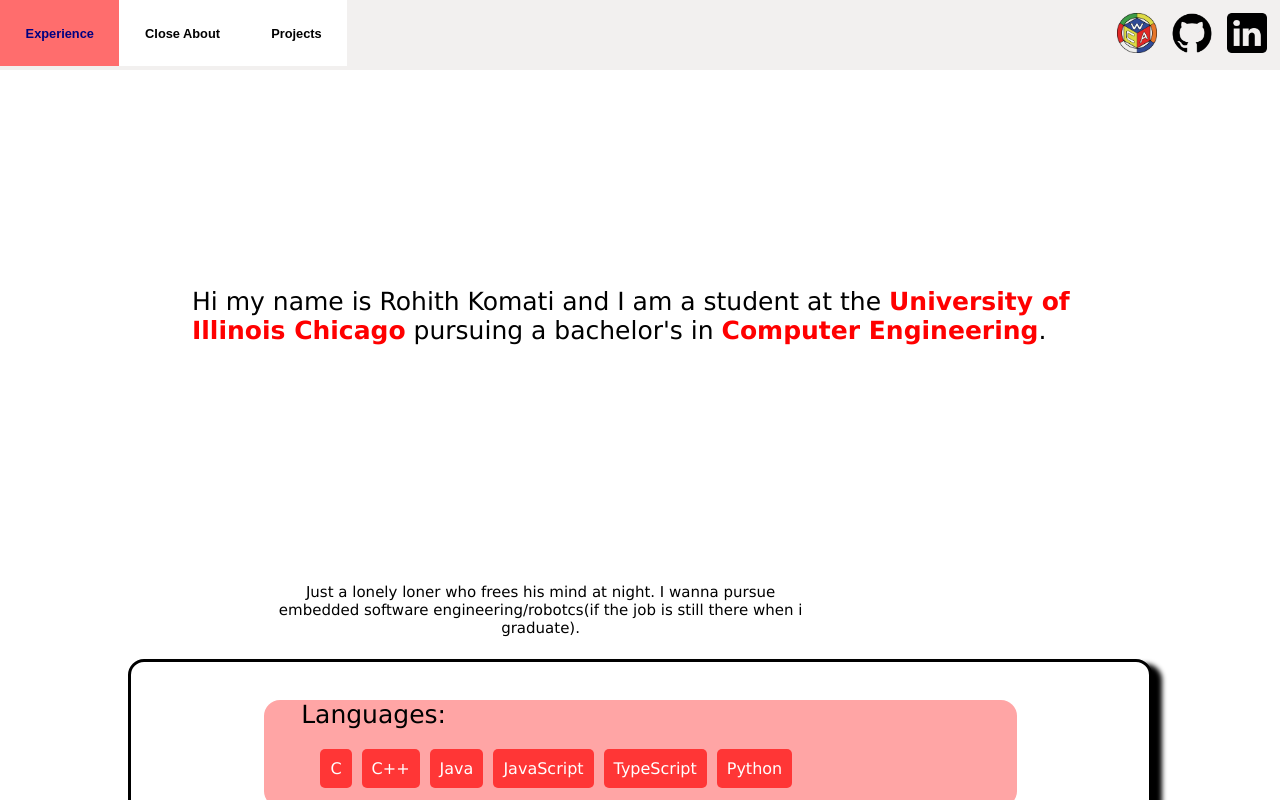
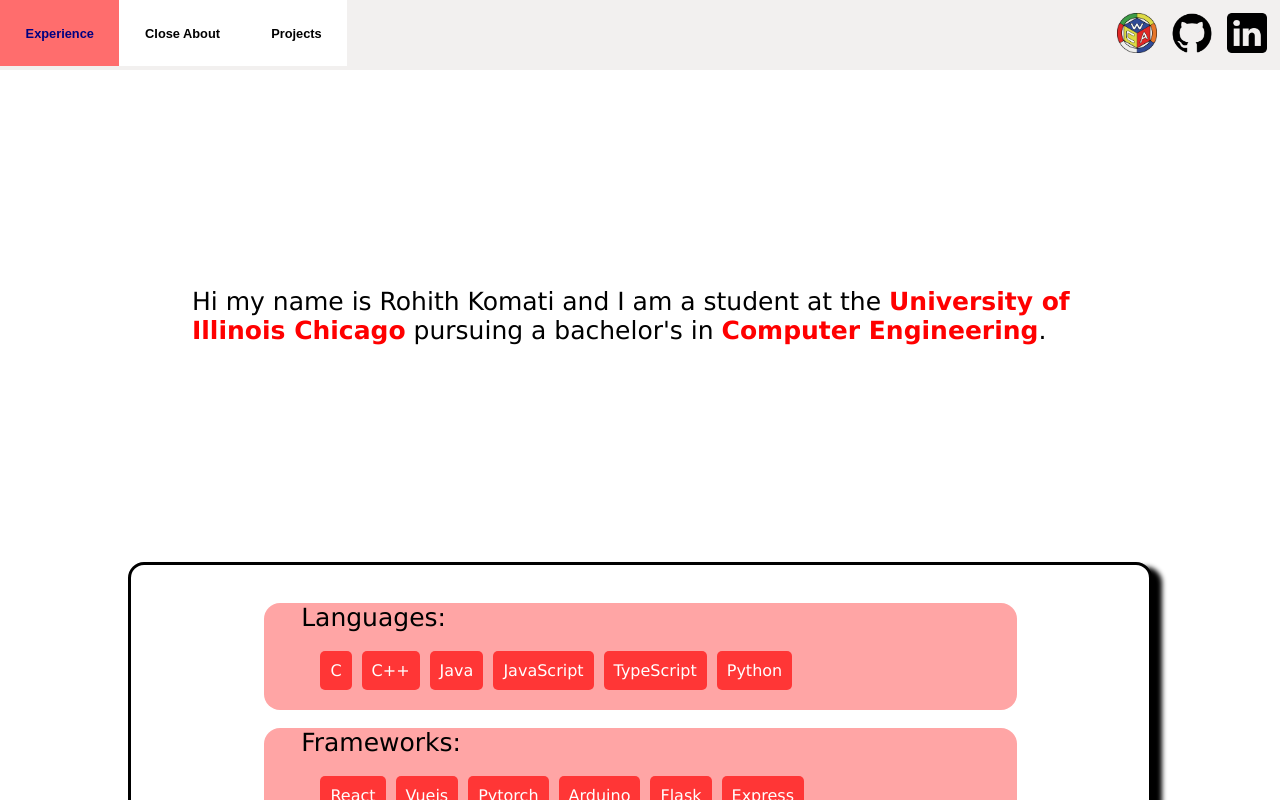
Before and after one commit to twonkista/Portfolio_Website, a Vue app in the folder Portfolio/: page /about in a window 1280 px wide. Both pictures are taken after a click on the button "About". Shown: the top 800 px of the page. Built offline with nearby package versions, Linux system fonts and the light colour scheme.

Commit message:
stop trynna be a hero

```diff
--- a/Portfolio/src/components/AboutView.vue
+++ b/Portfolio/src/components/AboutView.vue
@@ -9,11 +9,6 @@ import { FaBeer } from "react-icons/fa";
       <p>
         Hi my name is Rohith Komati and I am a student at the  <span style="color: #ff0000; font-weight: bold">University of Illinois Chicago</span> pursuing a bachelor's in  <span style="color: #ff0000; font-weight: bold">Computer Engineering</span>.
       </p>
-  </div>
-  <div class="biotext">
-    <p style="text-align: center; margin:0 auto; padding: 2%">
-      Just a lonely loner who frees his mind at night. I wanna pursue embedded software engineering/robotcs(if the job is still there when i graduate).
-    </p>
   </div>
 <div class="skillsandstuff">
   <div class="skills">
@@ -63,6 +58,11 @@ import { FaBeer } from "react-icons/fa";
   </div>
   </div>
 </div>
+<div class="biotext">
+    <p style="width: 100%; position: absolute; padding-bottom: 1%;">
+      Just a lonely loner who frees his mind at night. I wanna pursue embedded software engineering/robotcs(if the job is still there when i graduate).
+    </p>
+  </div>
 </template>
 
 <style scoped>
```
Also changed, not shown: Portfolio/src/components/StartupView.vue (+7 -3 lines).
